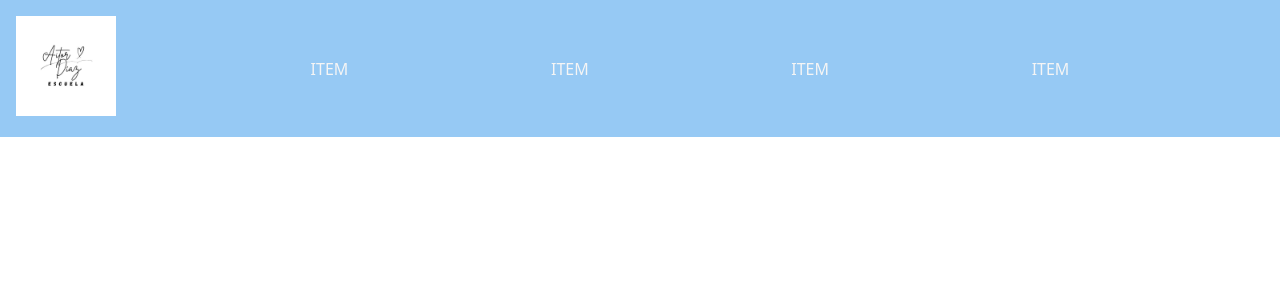
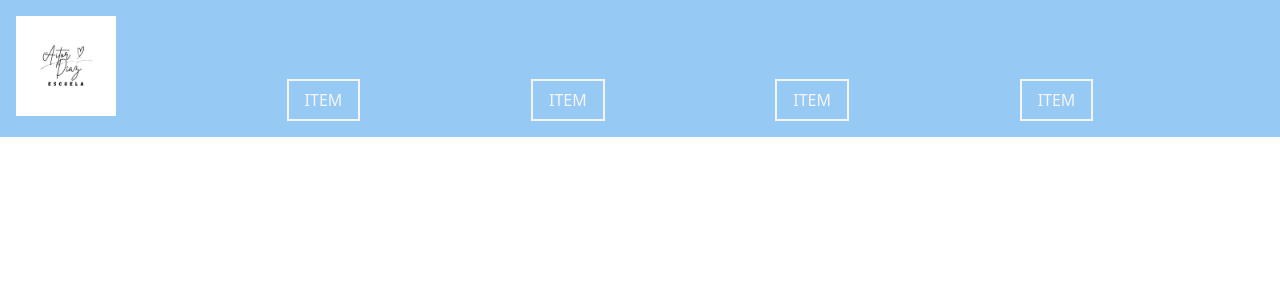
Before and after one commit to Espadv69/metodologia, a PHP site: page /layout/footer.php in a window 1280 px wide. Shown: the top 300 px of the page. Run offline with PHP 8.4, Linux system fonts and the light colour scheme.

Commit message:
Update: grid-template-area for footer and new some styles for <a>

```diff
--- a/clase/css/style.css
+++ b/clase/css/style.css
@@ -145,9 +145,22 @@ body {
     backdrop-filter: blur(2px);
     color: black;
     display: grid;
-    grid-template-columns: 100px 1fr;
+    grid-template-columns: 100px 1fr 1fr;
+    grid-template-areas:
+    "img h4 h4"
+    "img item item";
+
+    div:first-child {
+        grid-area: img;
+    }
+
+    h4 {
+        grid-area: h4;
+        text-align: center;
+    }
 
     .footer-items {
+        grid-area: item;
         display: flex;
         flex-wrap: wrap;
         justify-content: space-evenly;
@@ -156,13 +169,15 @@ body {
         a {
             text-decoration: none;
             color: whitesmoke;
-            padding: .5rem;
+            border: 2px solid whitesmoke;
+            padding: .5rem 1rem;
             text-transform: uppercase;
             transition: all 300ms ease;
         }
 
         a:hover {
             color: #0F67B1;
+            border: 2px solid #0F67B1;
         }
     }
 }
```
